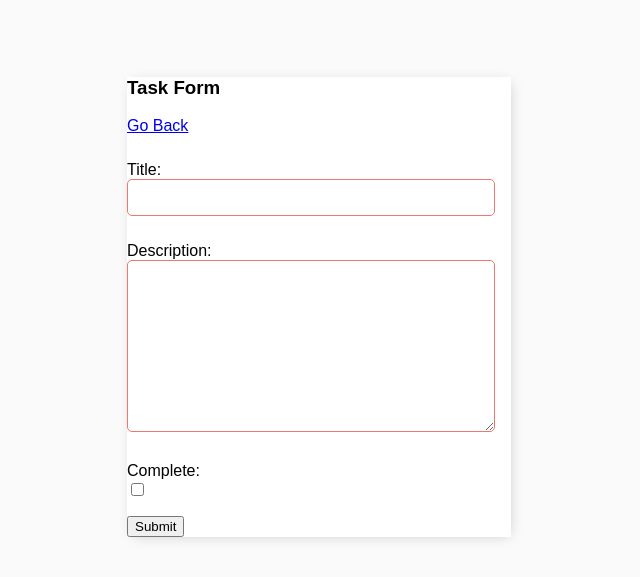
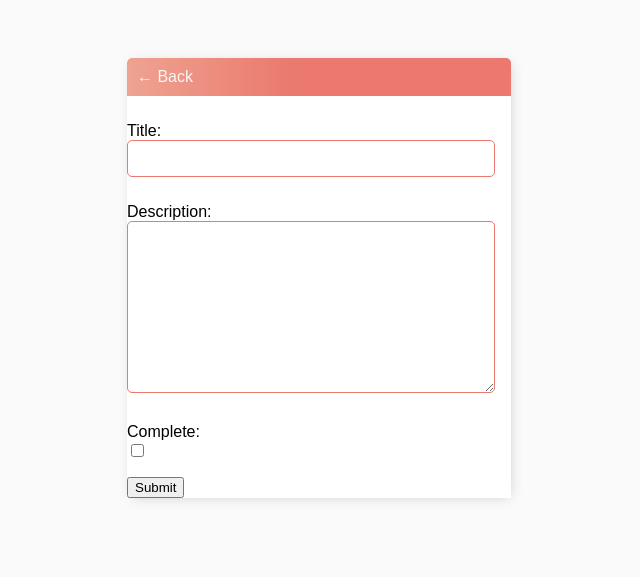
Before and after one commit to JustA3DObject/ToDo-List-App, a Django app: page /task-create/ in a window 1280 px wide. Shown: the top 577 px of the page, without its empty margins (321-961 px from the left). Run offline with Django 4.2, Linux system fonts and the light colour scheme; a user stored in the database is signed in.

Commit message:
Edited back button in task_form.html

```diff
--- a/todolist/base/templates/base/task_form.html
+++ b/todolist/base/templates/base/task_form.html
@@ -1,6 +1,10 @@
 {% extends 'base/base.html' %} {% block content %}
-<h3>Task Form</h3>
-<a href="{% url 'tasks' %}">Go Back</a>
+
+<div class="header-bar">
+    <a href="{% url 'tasks' %}">&#8592; Back</a>
+
+</div>
+
 <form action="" method="POST">
     {% csrf_token %} {{ form.as_p }}
     <input type="submit" value="Submit">
```
